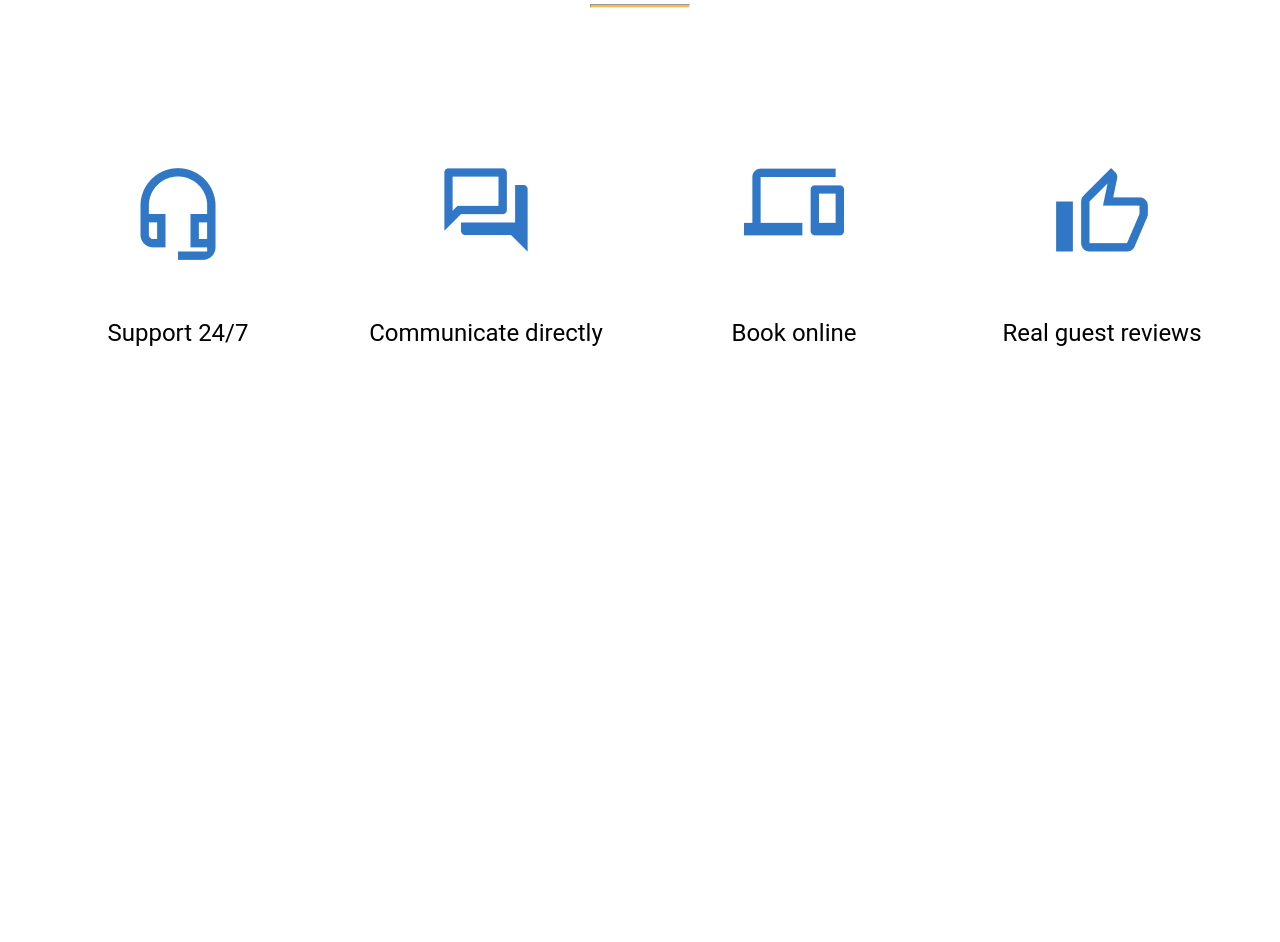
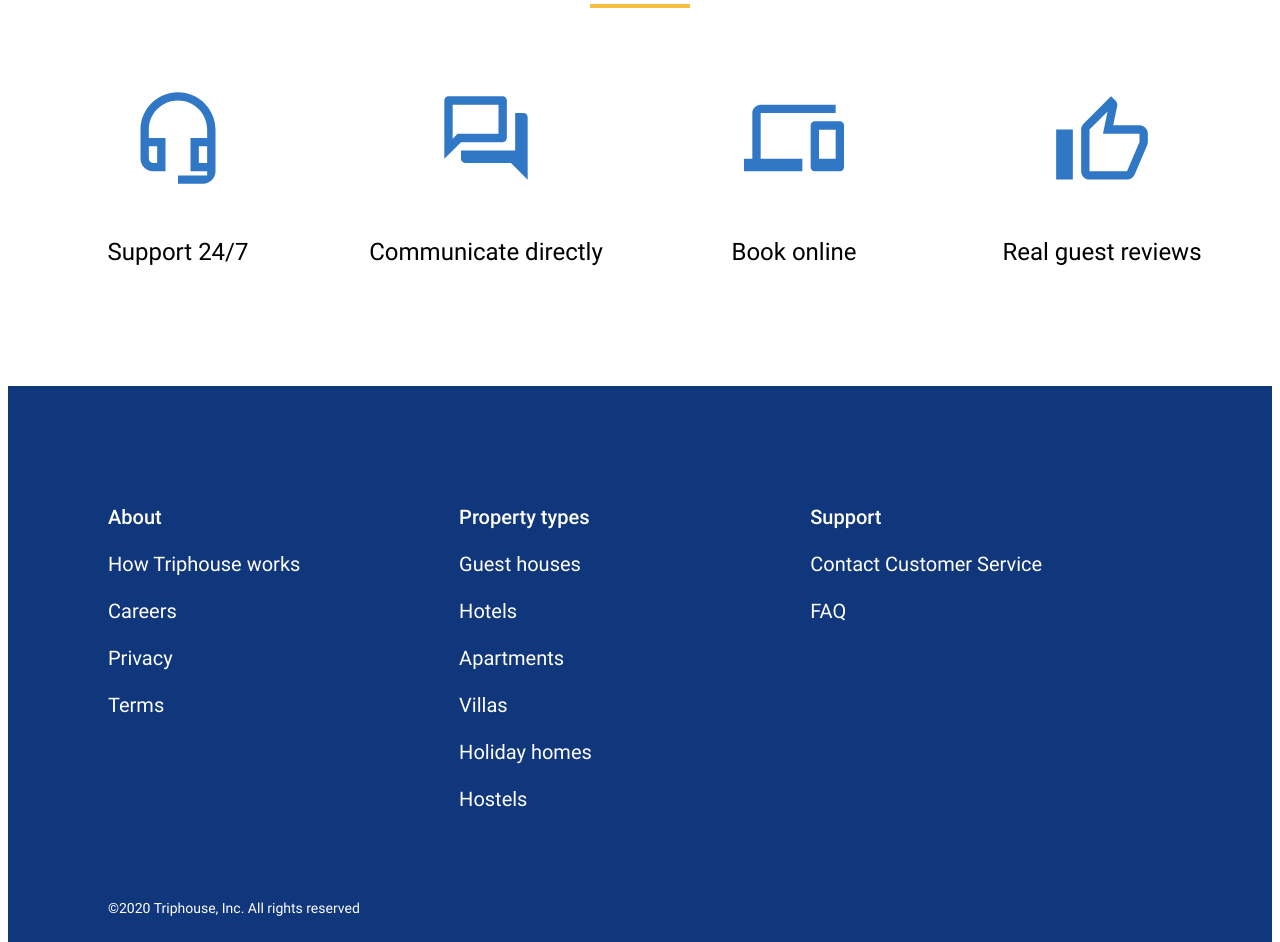
Before and after one commit to AntonKnds/if-html, a plain HTML site: page index.html in a window 1280 px wide. Shown: the part 183-1125 px from the top of the page. Before the commit the page ends 800 px from the top, so only its background shows below. Drawn offline with Linux system fonts and the light colour scheme.

Commit message:
скачал шрифт "Roboto", создал папку для шрифтов, файл CSS для подключения шрифтов, прописал значения шрифтов в секции "offer", сверстал footer с использованием необходимых шрифтов.

```diff
--- a/index.html
+++ b/index.html
@@ -2,35 +2,102 @@
 <html lang="en">
 <head>
 	<meta charset="UTF-8">
-	<meta name="viewport"
-	      content="width=device-width, user-scalable=no, initial-scale=1.0, maximum-scale=1.0, minimum-scale=1.0">
-	<meta http-equiv="X-UA-Compatible" content="ie=edge">
+	<meta name="description" content="My homework">
+	<meta name="keywords" content="HTML, CSS">
+	<meta name="viewport" content="width=device-width, initial-scale=1.0">
 	<link rel="stylesheet" type="text/css" href="./style/style.css">
-	<title>Document</title>
+	<title>HomeWork 5</title>
 </head>
 <body>
-	<div class="container">
-		<p>What do we ofer</p>
-		<div class="line">
-			<hr/>
+	<div class="offer">
+		<div class="container">
+			<h2 class="text-center">What do we offer</h2>
+			<hr class="title-line">
+			<div class="row">
+				<div class="item-4 text-center">
+					<div class="icon-wrap">
+						<img src="./images/support.svg" alt="support">
+					</div>
+					<span class="offer-title">Support 24/7</span>
+				</div>
+				<div class="item-4 text-center">
+					<div class="icon-wrap">
+						<img src="./images/chat.svg" alt="chat">
+					</div>
+					<span class="offer-title">Communicate directly</span>
+				</div>
+				<div class="item-4 text-center">
+					<div class="icon-wrap">
+						<img src="./images/device.svg" alt="device">
+					</div>
+					<span class="offer-title">Book online</span>
+				</div>
+				<div class="item-4 text-center">
+					<div class="icon-wrap">
+						<img src="./images/like.svg" alt="like">
+					</div>
+					<span class="offer-title">Real guest reviews</span>
+				</div>
+			</div>
 		</div>
-		<div class="item">
-			<img src="./images/Support.png" alt="support"/>
+	</div>
+	<div class="footer">
+		<div class="footer-title">
+			<div class="row">
+				<div class="item-3">
+					<div class="item-header">
+						<a href="#">About</a>
+					</div>
+					<div class="item-value">
+						<a href="#">How Triphouse works</a>
+					</div>
+					<div class="item-value">
+						<a href="#">Careers</a>
+					</div>
+					<div class="item-value">
+						<a href="#">Privacy</a>
+					</div>
+					<div class="item-value">
+						<a href="#">Terms</a>
+					</div>
+				</div>
+				<div class="item-3">
+					<div class="item-header">
+						<a href="#">Property types</a>
+					</div>
+					<div class="item-value">
+						<a href="#">Guest houses</a>
+					</div>
+					<div class="item-value">
+						<a href="#">Hotels</a>
+					</div>
+					<div class="item-value">
+						<a href="#">Apartments</a>
+					</div>
+					<div class="item-value">
+						<a href="#">Villas</a>
+					</div>
+					<div class="item-value">
+						<a href="#">Holiday homes</a>
+					</div>
+					<div class="item-value">
+						<a href="#">Hostels</a>
+					</div>
+				</div>
+				<div class="item-3">
+					<div class="item-header">
+						<a href="#">Support</a>
+					</div>
+					<div class="item-value">
+						<a href="#">Contact Customer Service</a>
+					</div>
+					<div class="item-value">
+						<a href="#">FAQ</a>
+					</div>
+				</div>
+			</div>
+			<div class="copy">&copy;2020 Triphouse, Inc. All rights reserved</div>
 		</div>
-		<div class="item">
-			<img src="./images/chat.png" alt="chat"/>
-		</div>
-		<div class="item">
-			<img src="./images/book.png" alt="book"/>
-		</div>
-		<div class="item">
-			<img src="./images/like.png" alt="like"/>
-		</div>
-
-		<div class="text">Support 24/7</div>
-		<div class="text">Communicate directly</div>
-		<div class="text">Book online</div>
-		<div class="text">Real guest reviews</div>
 	</div>
 </body>
 </html>
--- /dev/null
+++ b/style/fonts.css
@@ -0,0 +1,64 @@
+/* Roboto regular cyrillic-ext */
+@font-face {
+    font-family: 'Roboto';
+    font-style: normal;
+    font-weight: 400;
+    src: local('Roboto'), local('Roboto-Regular'), url('../fonts/roboto cyrillic 400 ext.woff2') format('woff2');
+    unicode-range: U+0460-052F, U+1C80-1C88, U+20B4, U+2DE0-2DFF, U+A640-A69F, U+FE2E-FE2F;
+}
+/* Roboto regular cyrillic */
+@font-face {
+    font-family: 'Roboto';
+    font-style: normal;
+    font-weight: 400;
+    src: local('Roboto'), local('Roboto-Regular'), url('../fonts/roboto cyrillic 400.woff2') format('woff2');
+    unicode-range: U+0400-045F, U+0490-0491, U+04B0-04B1, U+2116;
+}
+/* Roboto regular latin-ext */
+@font-face {
+    font-family: 'Roboto';
+    font-style: normal;
+    font-weight: 400;
+    src: local('Roboto'), local('Roboto-Regular'), url('../fonts/roboto latin 400 ext.woff2') format('woff2');
+    unicode-range: U+0100-024F, U+0259, U+1E00-1EFF, U+2020, U+20A0-20AB, U+20AD-20CF, U+2113, U+2C60-2C7F, U+A720-A7FF;
+}
+/* Roboto regular latin */
+@font-face {
+    font-family: 'Roboto';
+    font-style: normal;
+    font-weight: 400;
+    src: local('Roboto'), local('Roboto-Regular'), url('../fonts/roboto latin 400.woff2') format('woff2');
+    unicode-range: U+0000-00FF, U+0131, U+0152-0153, U+02BB-02BC, U+02C6, U+02DA, U+02DC, U+2000-206F, U+2074, U+20AC, U+2122, U+2191, U+2193, U+2212, U+2215, U+FEFF, U+FFFD;
+}
+/* Roboto medium cyrillic-ext */
+@font-face {
+    font-family: 'Roboto';
+    font-style: normal;
+    font-weight: 500;
+    src: local('Roboto Medium'), local('Roboto-Medium'), url('../fonts/roboto cyrillic 500 ext.woff2') format('woff2');
+    unicode-range: U+0460-052F, U+1C80-1C88, U+20B4, U+2DE0-2DFF, U+A640-A69F, U+FE2E-FE2F;
+}
+/* Roboto medium cyrillic */
+@font-face {
+    font-family: 'Roboto';
+    font-style: normal;
+    font-weight: 500;
+    src: local('Roboto Medium'), local('Roboto-Medium'), url('../fonts/roboto cyrillic 500.woff2') format('woff2');
+    unicode-range: U+0400-045F, U+0490-0491, U+04B0-04B1, U+2116;
+}
+/* Roboto medium latin-ext */
+@font-face {
+    font-family: 'Roboto';
+    font-style: normal;
+    font-weight: 500;
+    src: local('Roboto Medium'), local('Roboto-Medium'), url('../fonts/roboto latin 500 ext.woff2') format('woff2');
+    unicode-range: U+0100-024F, U+0259, U+1E00-1EFF, U+2020, U+20A0-20AB, U+20AD-20CF, U+2113, U+2C60-2C7F, U+A720-A7FF;
+}
+/* Roboto medium latin */
+@font-face {
+    font-family: 'Roboto';
+    font-style: normal;
+    font-weight: 500;
+    src: local('Roboto Medium'), local('Roboto-Medium'), url('../fonts/roboto latin 500.woff2') format('woff2');
+    unicode-range: U+0000-00FF, U+0131, U+0152-0153, U+02BB-02BC, U+02C6, U+02DA, U+02DC, U+2000-206F, U+2074, U+20AC, U+2122, U+2191, U+2193, U+2212, U+2215, U+FEFF, U+FFFD;
+}
--- a/style/style.css
+++ b/style/style.css
@@ -1,47 +1,116 @@
+@import url('fonts.css');
+
 * {
+    margin:0;
     padding:0;
-    margin:0;
-    box-sizing:border-box;
+    box-sizing: border-box;
+    font-family: 'Roboto', sans-serif;
 }
 
 .container {
-    display:flex;
-    flex-wrap: wrap;
-    max-width: 1232px;
+    max-width: 1264px;
     margin:0 auto;
+    padding:120px 16px;
+}
+
+h2 {
+    margin-bottom: 20px;
+    font-family: Roboto, serif;
+    font-style: normal;
+    font-size: 40px;
+    font-weight: 500;
+    line-height: 47px;
+    letter-spacing: 0em;
 
 }
-.item {
-    width:25%;
+
+.text-center {
     text-align: center;
-    margin-top:160px;
 }
 
-p {
-    width: 100%;
-    text-align: center;
-    margin-top:120px;
-    font-size: 40px;
-    font-family: "Roboto", serif;
+.title-line {
+    border:none;
+    height:4px;
+    width: 100px;
+    background-color:#F5BD41;
+    margin:0 auto 80px
 }
 
-.line {
-    width:100%;
-    text-align: center;
-    margin-top: 20px;
+.row {
+    display: flex;
 }
 
-hr {
-    width:100px;
-    height: 4px;
-    background-color: #F5BD41;
-    margin: 0 auto;
+.item-4 {
+    width:25%;
 }
 
-.text {
-    width:25%;
-    text-align: center;
+.icon-wrap {
+    width: 100%;
+    height: 100px;
+    display: inline-flex;
+    justify-content: center;
+    align-items: center;
+    margin-bottom: 50px;
+}
+
+.footer-title {
+    max-width: 1264px;
+    margin:0 auto;
+    padding:120px 100px;
+    background-color:#10367C;
+
+}
+.item-3 {
+    width: 33%;
+    display:table;
+
+}
+.item-header {
+    padding-bottom: 24px;
+    font-family: Roboto, serif;
+    font-size: 20px;
+    font-style: normal;
+    font-weight: 500;
+    line-height: 23px;
+
+
+}
+
+.item-value {
+    padding-bottom: 24px;
+    font-family: Roboto, serif;
+    font-size: 20px;
+    font-style: normal;
+    font-weight: 400;
+    line-height: 23px;
+
+
+
+}
+
+a {
+    text-decoration: none;
+    color:#fff;
+}
+
+.copy {
+    padding-top:65px;
+    color:#fff;
+    font-family: Roboto, serif;
+    font-size: 14px;
+    font-style: normal;
+    font-weight: 400;
+    line-height: 16px;
+
+
+}
+
+.offer-title {
+    font-family: Roboto, serif;
     font-size: 24px;
-    margin-top:55px;
-    font-family: "Roboto", serif;
+    font-style: normal;
+    font-weight: 400;
+    line-height: 28px;
+
+
 }
```
Also changed, not shown: fonts/roboto cyrillic 400 ext.woff2 (added), fonts/roboto cyrillic 400.woff2 (added), fonts/roboto cyrillic 500 ext.woff2 (added), fonts/roboto cyrillic 500.woff2 (added), fonts/roboto latin 400 ext.woff2 (added), fonts/roboto latin 400.woff2 (added), fonts/roboto latin 500 ext.woff2 (added), fonts/roboto latin 500.woff2 (added), images/book.png (deleted), images/chat.png (deleted), images/chat.svg (added), images/device.svg (added), images/like.png (deleted), images/like.svg (added), 2 more files.
